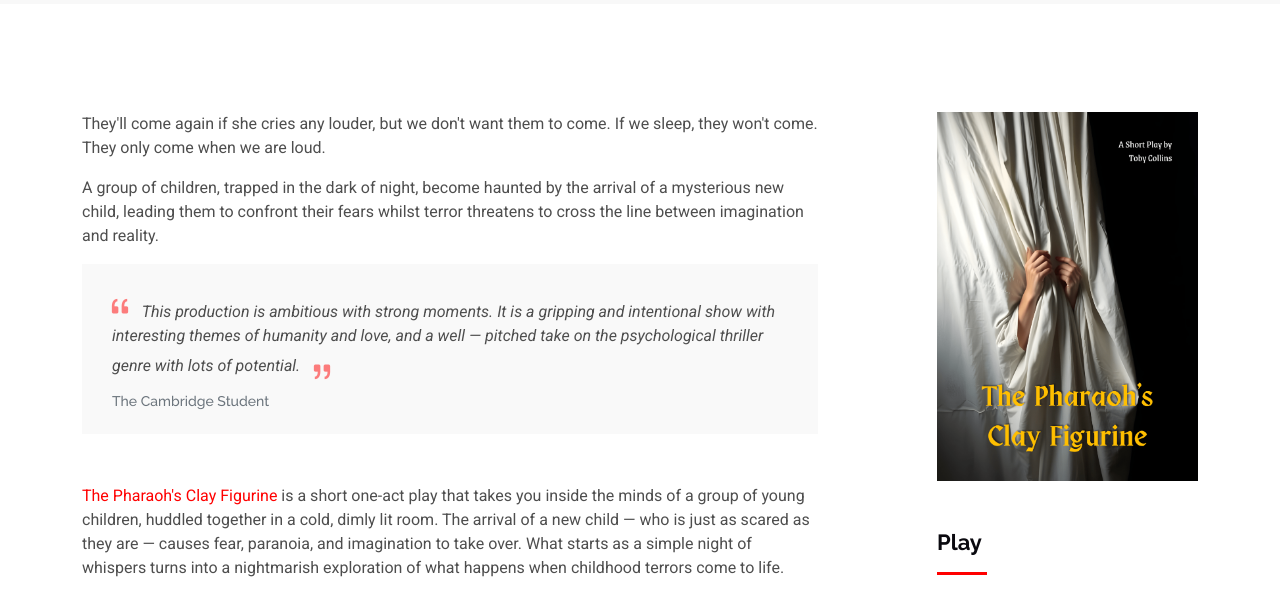
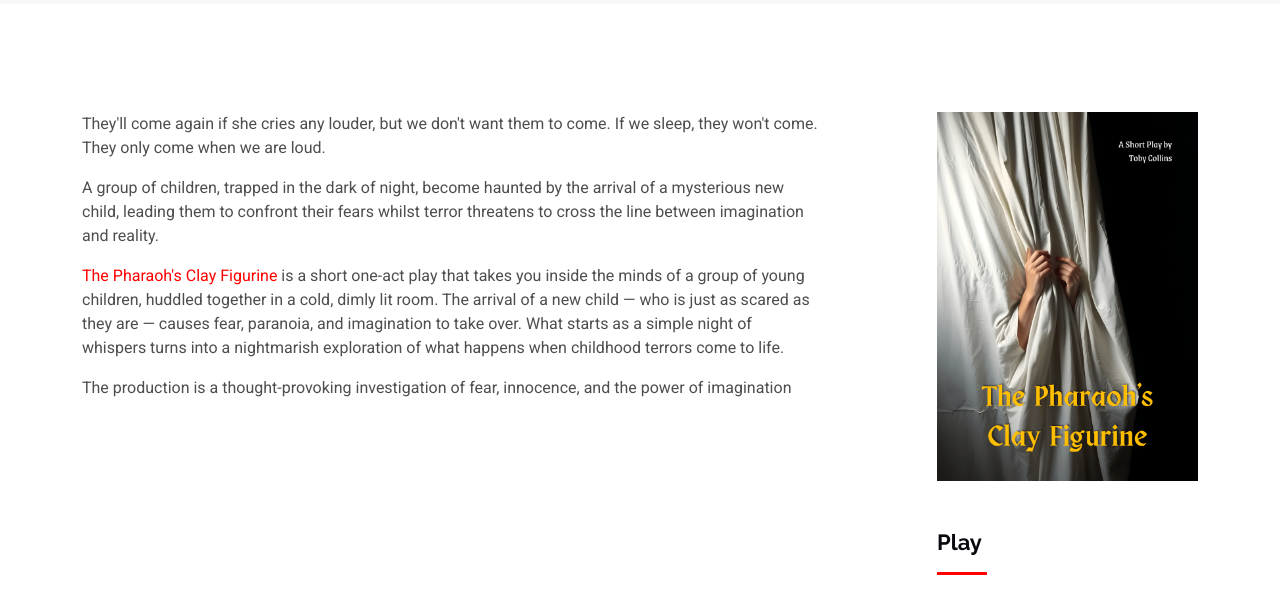
Before and after one commit to tmncollins/Theatre, a plain HTML site: page pharaohs-clay-figurine.html in a window 1280 px wide. Shown: the part 151-743 px from the top of the page. Drawn offline with Linux system fonts and the light colour scheme.

Commit message:
Update pharaohs-clay-figurine.html

```diff
--- a/pharaohs-clay-figurine.html
+++ b/pharaohs-clay-figurine.html
@@ -75,16 +75,6 @@
 
               <p>A group of children, trapped in the dark of night, become haunted by the arrival of a mysterious new child, leading them to confront their fears whilst terror threatens to cross the line between imagination and reality.</p>
 
-              <div class="testimonial-item">
-                <p>
-                  <i class="bi bi-quote quote-icon-left"></i>
-                  <span>This production is ambitious with strong moments. It is a gripping and intentional show with interesting themes of humanity and love, and a well — pitched take on the psychological thriller genre with lots of potential.</span>
-                  <i class="bi bi-quote quote-icon-right"></i>
-                </p>
-                  <h4>The Cambridge Student</h4>
-		  <br>
-              </div>
-
               <p><span style="color:red">The Pharaoh's Clay Figurine</span> is a short one-act play that takes you inside the minds of a group of young children, huddled together in a cold, dimly lit room. The arrival of a new child — who is just as scared as they are — causes fear, paranoia, and imagination to take over. What starts as a simple night of whispers turns into a nightmarish exploration of what happens when childhood terrors come to life.</p>
 
 	      <p>The production is a thought-provoking investigation of fear, innocence, and the power of imagination</p>
```
